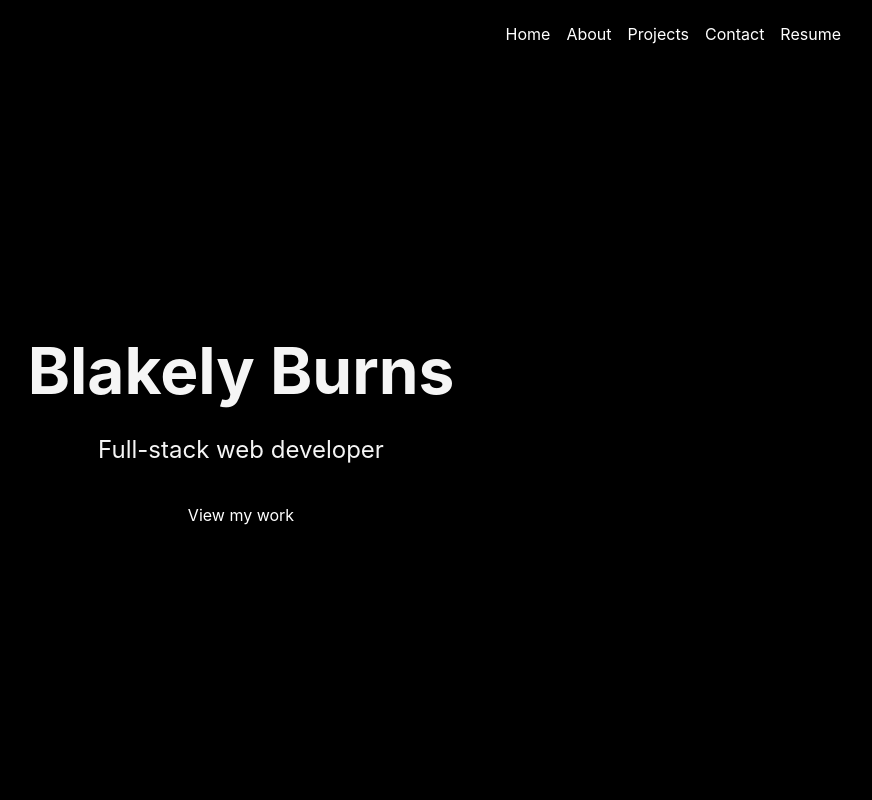
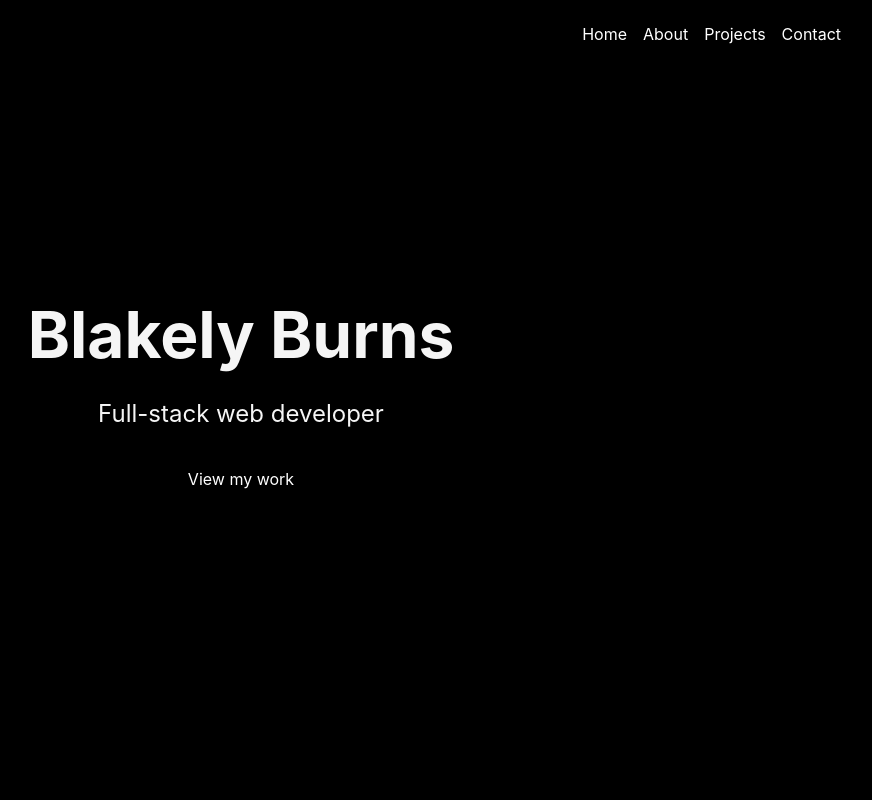
Before and after one commit to blakes24/next-portfolio, a Next.js app: page / in a window 1280 px wide. Shown: the top 800 px of the page, without its empty margins (399-1271 px from the left). Built offline with nearby package versions, Linux system fonts and the light colour scheme.

Commit message:
Update navbar style for mobile

```diff
--- a/components/Navbar.tsx
+++ b/components/Navbar.tsx
@@ -14,27 +14,34 @@ const Navbar: React.FC = () => {
     setMobileNav(isMobile);
   }, [isMobile]);
 
+  const toggleMenu = () => {
+    mobileNav && setOpen(!open);
+  };
+
   const links = (
-    <>
+    <ul>
+      <li onClick={toggleMenu}>
         <Link href="/">
           <a>Home</a>
         </Link>
+      </li>
+      <li onClick={toggleMenu}>
         <Link href="#about">
           <a>About</a>
         </Link>
+      </li>
+      <li onClick={toggleMenu}>
         <Link href="#projects">
           <a>Projects</a>
         </Link>
-      <Link href="/contact">
+      </li>
+      <li onClick={toggleMenu}>
+        <Link href="#contact">
           <a>Contact</a>
         </Link>
-      <a href="/BlakelyBurns-Resume.pdf" target="_blank">
-        Resume
-      </a>
-    </>
+      </li>
+    </ul>
   );
-
-  const toggleMenu = () => setOpen(!open);
 
   return (
     <nav className={styles.main}>
--- a/styles/Home.module.scss
+++ b/styles/Home.module.scss
@@ -5,18 +5,18 @@
   flex-direction: column;
   justify-content: center;
   align-items: center;
-  min-height: calc(100vh - 64px);
+  min-height: 100vh;
 }
 
 .landing {
-  padding: 0;
+  padding: 0 1rem;
   flex: 1;
   display: flex;
   flex-direction: column;
   justify-content: center;
   align-items: center;
   margin: 0;
-  min-height: calc(100vh - 64px);
+  min-height: 100vh;
   color: whitesmoke;
   background-color: black;
   width: 100vw;
--- a/styles/Navbar.module.scss
+++ b/styles/Navbar.module.scss
@@ -5,8 +5,17 @@
   color: white;
   display: flex;
   justify-content: flex-end;
-  a {
-    margin-right: 1rem;
+  position: absolute;
+  z-index: 10;
+
+  ul {
+    list-style: none;
+    margin: 0;
+
+    li {
+      margin-right: 1rem;
+      display: inline;
+    }
   }
 }
 
@@ -14,9 +23,19 @@
   display: flex;
   flex-direction: column;
   align-items: flex-end;
-  a {
-    margin-top: 1rem;
+  font-size: 1.5rem;
+
+  ul {
+    height: 100vh;
+    width: 100vw;
+    margin-top: 2rem;
+  }
+
+  ul li {
+    display: block;
     margin-right: 0;
+    text-align: center;
+    margin-top: 2rem;
   }
 }
 
```
Also changed, not shown: pages/contact.tsx (deleted, +0 -7 lines). Lines whose indentation alone changed are shown as unchanged.
